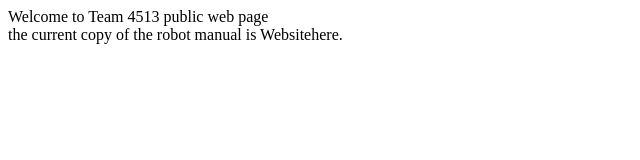
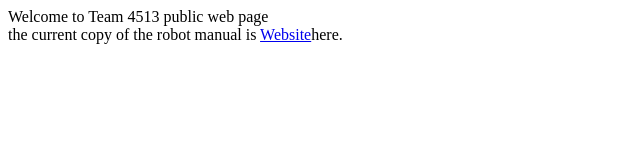
Before and after one commit to FIRST4513/first4513.github.io, a plain HTML site: page index.html in a window 1280 px wide. Shown: the full height of the page, 0-640 px from the left. Drawn offline with Linux system fonts and the light colour scheme.

Commit message:
added href to link

```diff
--- a/index.html
+++ b/index.html
@@ -4,6 +4,6 @@
 <body>
 Welcome to Team 4513 public web page
 <br>
-the current copy of the robot manual is <a "https://FIRST4513.github.io/robot-manual-3.pdf">Website</a>here</a>.
+the current copy of the robot manual is <a href="https://FIRST4513.github.io/robot-manual-3.pdf">Website</a>here</a>.
 </body>
 </html>
```
